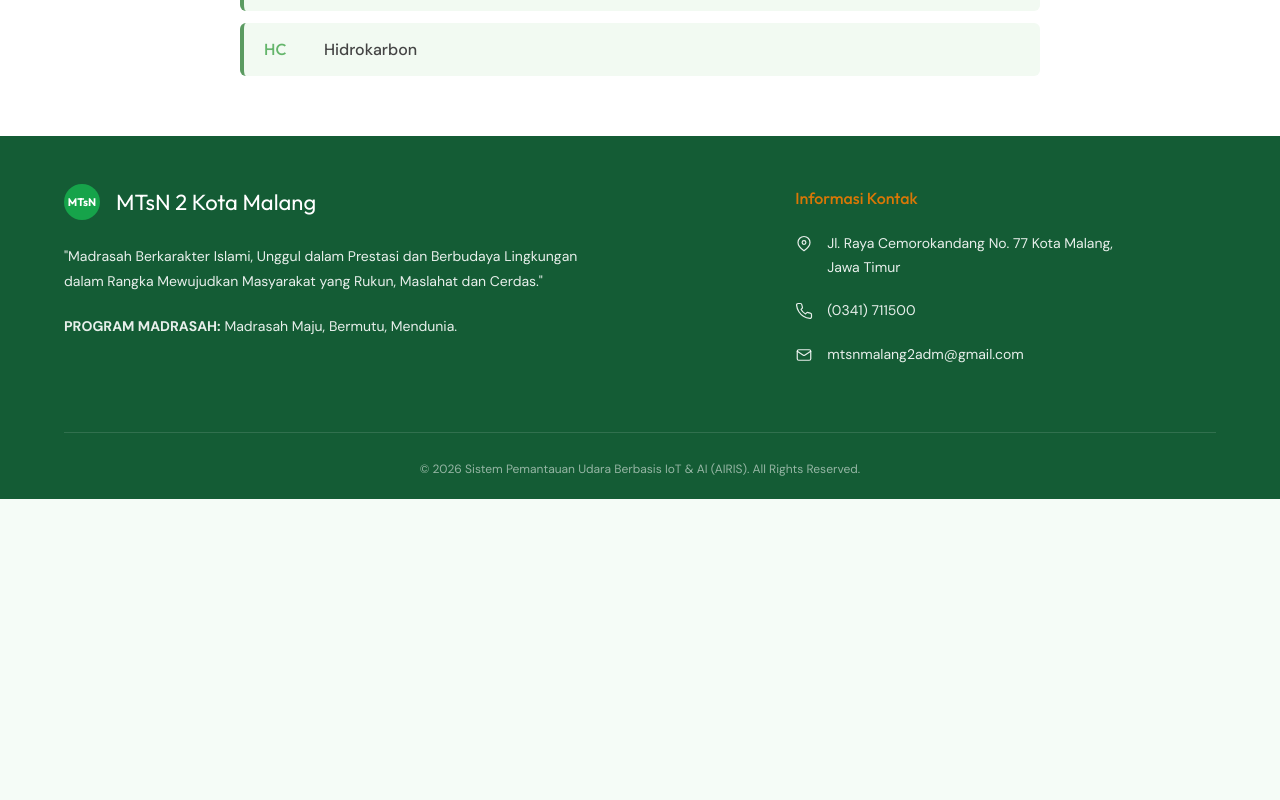
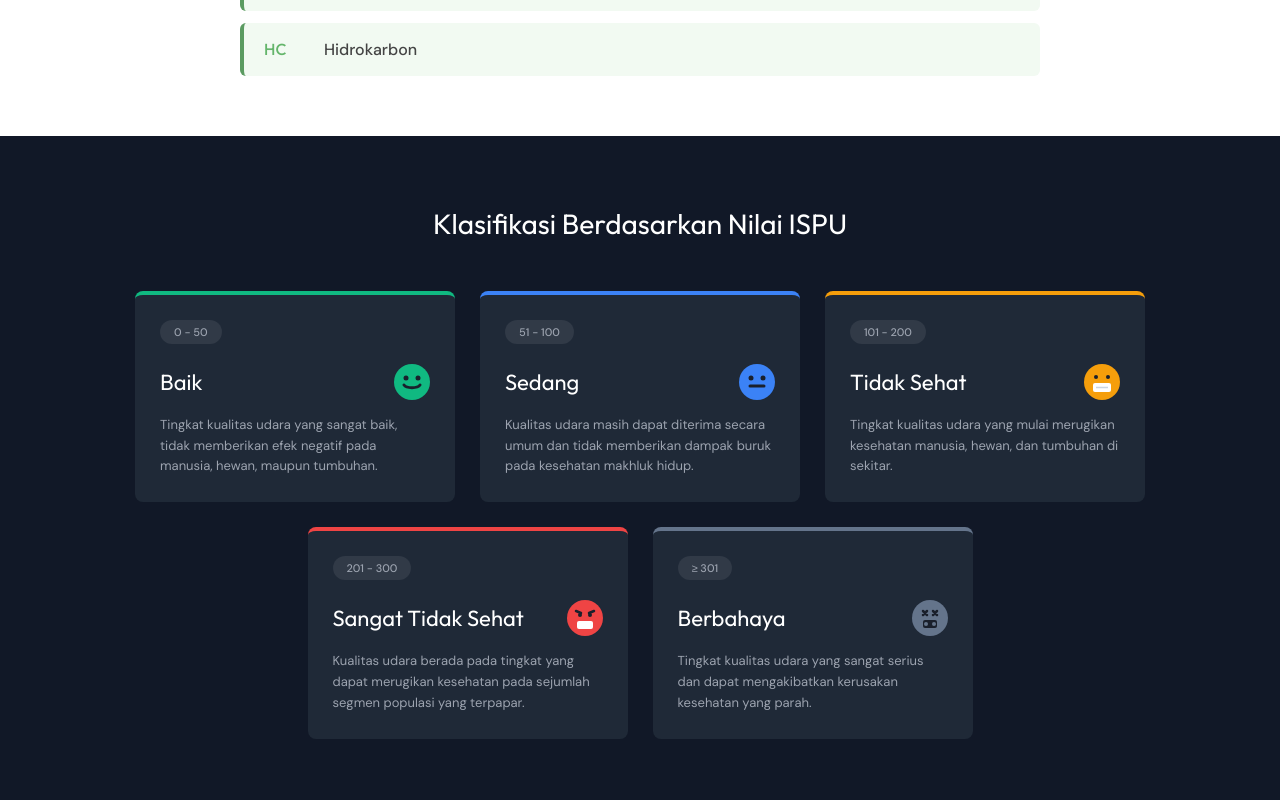
Before and after one commit to nurshineds/airis-web, a React app in the folder frontend/: page /IndikatorPengukuran in a window 1280 px wide. Shown: the part 600-1400 px from the top of the page. Before the commit the page ends 1099 px from the top, so only its background shows below. Built offline with nearby package versions, Linux system fonts and the light colour scheme; the HTML template or start-up script is replaced by a standard one.

Commit message:
Add ISPUClassification component with styles and structure for air quality classification display

```diff
--- /dev/null
+++ b/frontend/src/components/ISPUClassification/ISPUClassification.css
@@ -0,0 +1,85 @@
+.ispu-classification {
+    padding: 70px 0 90px;
+    background: #111827; /* Dark navy background */
+}
+
+.classification-title {
+    text-align: center;
+    font-family: "Outfit", sans-serif;
+    font-size: 28px;
+    font-weight: 300;
+    color: #ffffff;
+    margin-top: 0;
+    margin-bottom: 50px;
+}
+
+.classification-grid {
+    display: flex;
+    flex-wrap: wrap;
+    justify-content: center;
+    gap: 25px;
+    max-width: 1050px;
+    margin: 0 auto;
+}
+
+.classification-card {
+    flex: 1 1 calc(33.333% - 25px); /* Forces 3 columns max */
+    min-width: 280px;
+    max-width: 320px;
+    background: #1f2937; /* Darker card background */
+    border-radius: 8px;
+    padding: 25px;
+    display: flex;
+    flex-direction: column;
+}
+
+/* Colored Top Borders */
+.card-baik { border-top: 4px solid #10b981; }
+.card-sedang { border-top: 4px solid #3b82f6; }
+.card-tidak-sehat { border-top: 4px solid #f59e0b; }
+.card-sangat-tidak-sehat { border-top: 4px solid #ef4444; }
+.card-berbahaya { border-top: 4px solid #64748b; }
+
+/* Badges */
+.ispu-badge {
+    align-self: flex-start;
+    padding: 5px 14px;
+    border-radius: 999px;
+    font-size: 11px;
+    font-weight: 500;
+    margin-bottom: 20px;
+    background: rgba(255, 255, 255, 0.08);
+    color: #9ca3af;
+}
+
+/* Card Headers */
+.card-header {
+    display: flex;
+    justify-content: space-between;
+    align-items: center;
+    margin-bottom: 15px;
+}
+
+.card-header h3 {
+    margin: 0;
+    font-family: "Outfit", sans-serif;
+    font-size: 22px;
+    font-weight: 400;
+    color: #ffffff;
+}
+
+/* Description Text */
+.classification-card p {
+    margin: 0;
+    font-size: 13px;
+    line-height: 1.6;
+    color: #9ca3af;
+}
+
+/* Responsive adjustment */
+@media (max-width: 768px) {
+    .classification-title {
+        font-size: 24px;
+        margin-bottom: 35px;
+    }
+}
--- /dev/null
+++ b/frontend/src/components/ISPUClassification/ISPUClassification.jsx
@@ -0,0 +1,94 @@
+import "./ISPUClassification.css";
+
+export default function ISPUClassification() {
+    return (
+        <section className="ispu-classification">
+            <div className="container">
+
+                <h2 className="classification-title">Klasifikasi Berdasarkan Nilai ISPU</h2>
+
+                <div className="classification-grid">
+
+                    {/* CARD 1: BAIK */}
+                    <div className="classification-card card-baik">
+                        <div className="ispu-badge badge-baik">0 - 50</div>
+                        <div className="card-header">
+                            <h3>Baik</h3>
+                            <svg width="36" height="36" viewBox="0 0 36 36" fill="none">
+                                <circle cx="18" cy="18" r="18" fill="#10b981"/>
+                                <circle cx="12" cy="14" r="2.5" fill="#1a202c"/>
+                                <circle cx="24" cy="14" r="2.5" fill="#1a202c"/>
+                                <path d="M10 21C12.5 24.5 23.5 24.5 26 21" stroke="#1a202c" strokeWidth="3" strokeLinecap="round"/>
+                            </svg>
+                        </div>
+                        <p>Tingkat kualitas udara yang sangat baik, tidak memberikan efek negatif pada manusia, hewan, maupun tumbuhan.</p>
+                    </div>
+
+                    {/* CARD 2: SEDANG */}
+                    <div className="classification-card card-sedang">
+                        <div className="ispu-badge badge-sedang">51 - 100</div>
+                        <div className="card-header">
+                            <h3>Sedang</h3>
+                            <svg width="36" height="36" viewBox="0 0 36 36" fill="none">
+                                <circle cx="18" cy="18" r="18" fill="#3b82f6"/>
+                                <circle cx="12" cy="14" r="2.5" fill="#1a202c"/>
+                                <circle cx="24" cy="14" r="2.5" fill="#1a202c"/>
+                                <line x1="11" y1="22" x2="25" y2="22" stroke="#1a202c" strokeWidth="3" strokeLinecap="round"/>
+                            </svg>
+                        </div>
+                        <p>Kualitas udara masih dapat diterima secara umum dan tidak memberikan dampak buruk pada kesehatan makhluk hidup.</p>
+                    </div>
+
+                    {/* CARD 3: TIDAK SEHAT */}
+                    <div className="classification-card card-tidak-sehat">
+                        <div className="ispu-badge badge-tidak-sehat">101 - 200</div>
+                        <div className="card-header">
+                            <h3>Tidak Sehat</h3>
+                            <svg width="36" height="36" viewBox="0 0 36 36" fill="none">
+                                <circle cx="18" cy="18" r="18" fill="#f59e0b"/>
+                                <circle cx="12" cy="13" r="2" fill="#1a202c"/>
+                                <circle cx="24" cy="13" r="2" fill="#1a202c"/>
+                                <rect x="9" y="19" width="18" height="9" rx="2" fill="white"/>
+                                <line x1="12" y1="23.5" x2="24" y2="23.5" stroke="#cbd5e1" strokeWidth="1.5"/>
+                            </svg>
+                        </div>
+                        <p>Tingkat kualitas udara yang mulai merugikan kesehatan manusia, hewan, dan tumbuhan di sekitar.</p>
+                    </div>
+
+                    {/* CARD 4: SANGAT TIDAK SEHAT */}
+                    <div className="classification-card card-sangat-tidak-sehat">
+                        <div className="ispu-badge badge-sangat-tidak-sehat">201 - 300</div>
+                        <div className="card-header">
+                            <h3>Sangat Tidak Sehat</h3>
+                            <svg width="36" height="36" viewBox="0 0 36 36" fill="none">
+                                <circle cx="18" cy="18" r="18" fill="#ef4444"/>
+                                <path d="M9 11L14 13M27 11L22 13" stroke="#1a202c" strokeWidth="2.5" strokeLinecap="round"/>
+                                <circle cx="13" cy="15" r="2" fill="#1a202c"/>
+                                <circle cx="23" cy="15" r="2" fill="#1a202c"/>
+                                <rect x="10" y="21" width="16" height="8" rx="2" fill="white"/>
+                            </svg>
+                        </div>
+                        <p>Kualitas udara berada pada tingkat yang dapat merugikan kesehatan pada sejumlah segmen populasi yang terpapar.</p>
+                    </div>
+
+                    {/* CARD 5: BERBAHAYA */}
+                    <div className="classification-card card-berbahaya">
+                        <div className="ispu-badge badge-berbahaya">≥ 301</div>
+                        <div className="card-header">
+                            <h3>Berbahaya</h3>
+                            <svg width="36" height="36" viewBox="0 0 36 36" fill="none">
+                                <circle cx="18" cy="18" r="18" fill="#64748b"/>
+                                <path d="M11 11L15 15M15 11L11 15M25 11L21 15M21 11L25 15" stroke="#1a202c" strokeWidth="2.5" strokeLinecap="round"/>
+                                <rect x="11" y="20" width="14" height="8" rx="2" fill="#1a202c"/>
+                                <circle cx="14" cy="24" r="2" fill="#64748b"/>
+                                <circle cx="22" cy="24" r="2" fill="#64748b"/>
+                            </svg>
+                        </div>
+                        <p>Tingkat kualitas udara yang sangat serius dan dapat mengakibatkan kerusakan kesehatan yang parah.</p>
+                    </div>
+
+                </div>
+            </div>
+        </section>
+    );
+}
--- a/frontend/src/pages/IndikatorPengukuran/IndikatorPengukuran.jsx
+++ b/frontend/src/pages/IndikatorPengukuran/IndikatorPengukuran.jsx
@@ -1,6 +1,7 @@
 import Navbar from "../../components/Navbar/Navbar";
 import Footer from "../../components/Footer/Footer";
 import ISPUInfo from "../../components/ISPUInfo/ISPUInfo";
+import ISPUClassification from "../../components/ISPUClassification/ISPUClassification";
 
 export default function IndikatorPengukuran() {
     return (
@@ -8,6 +9,7 @@ export default function IndikatorPengukuran() {
             <Navbar />
             <main>
                 <ISPUInfo />
+                <ISPUClassification />
             </main>
             <Footer />
         </>
```
